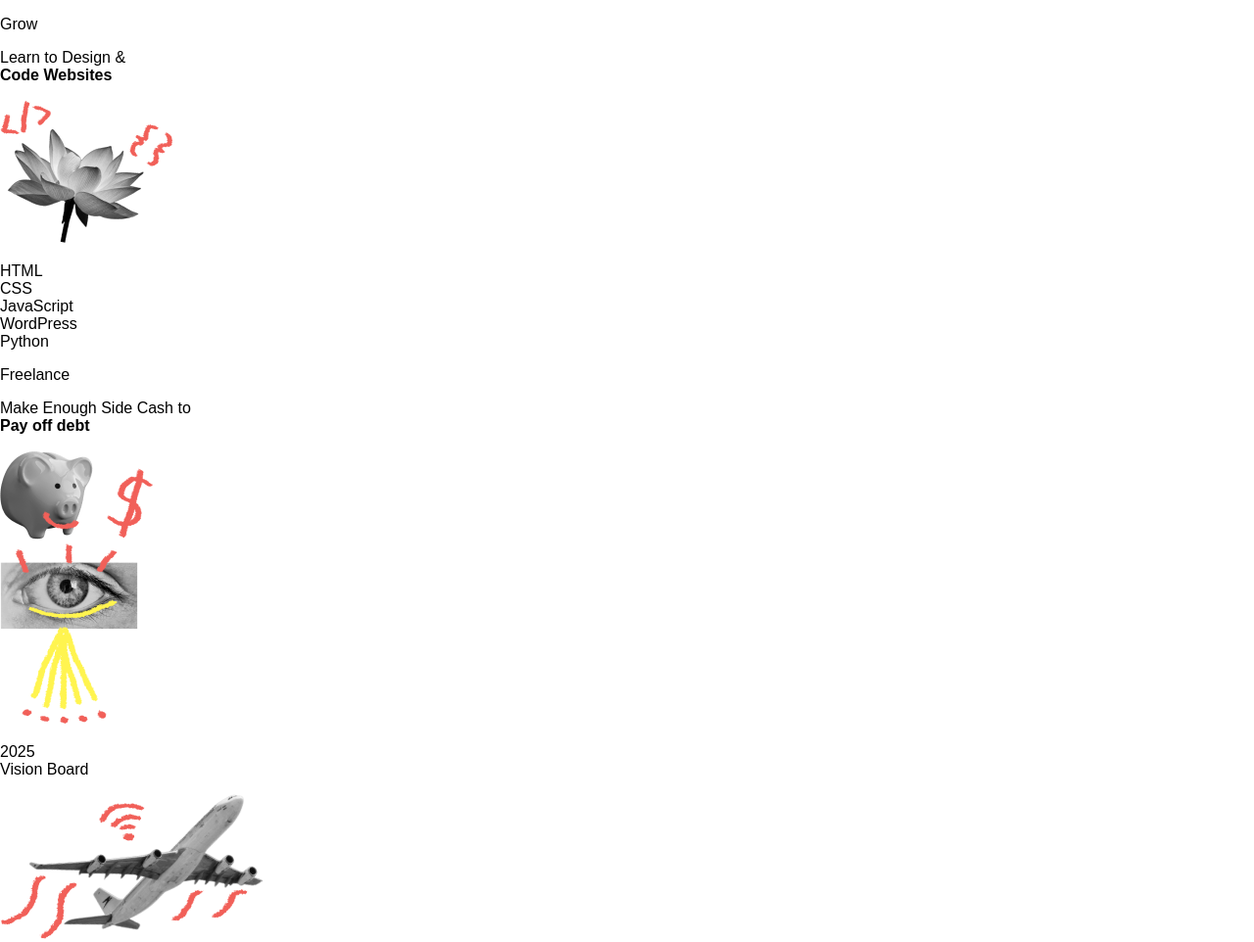
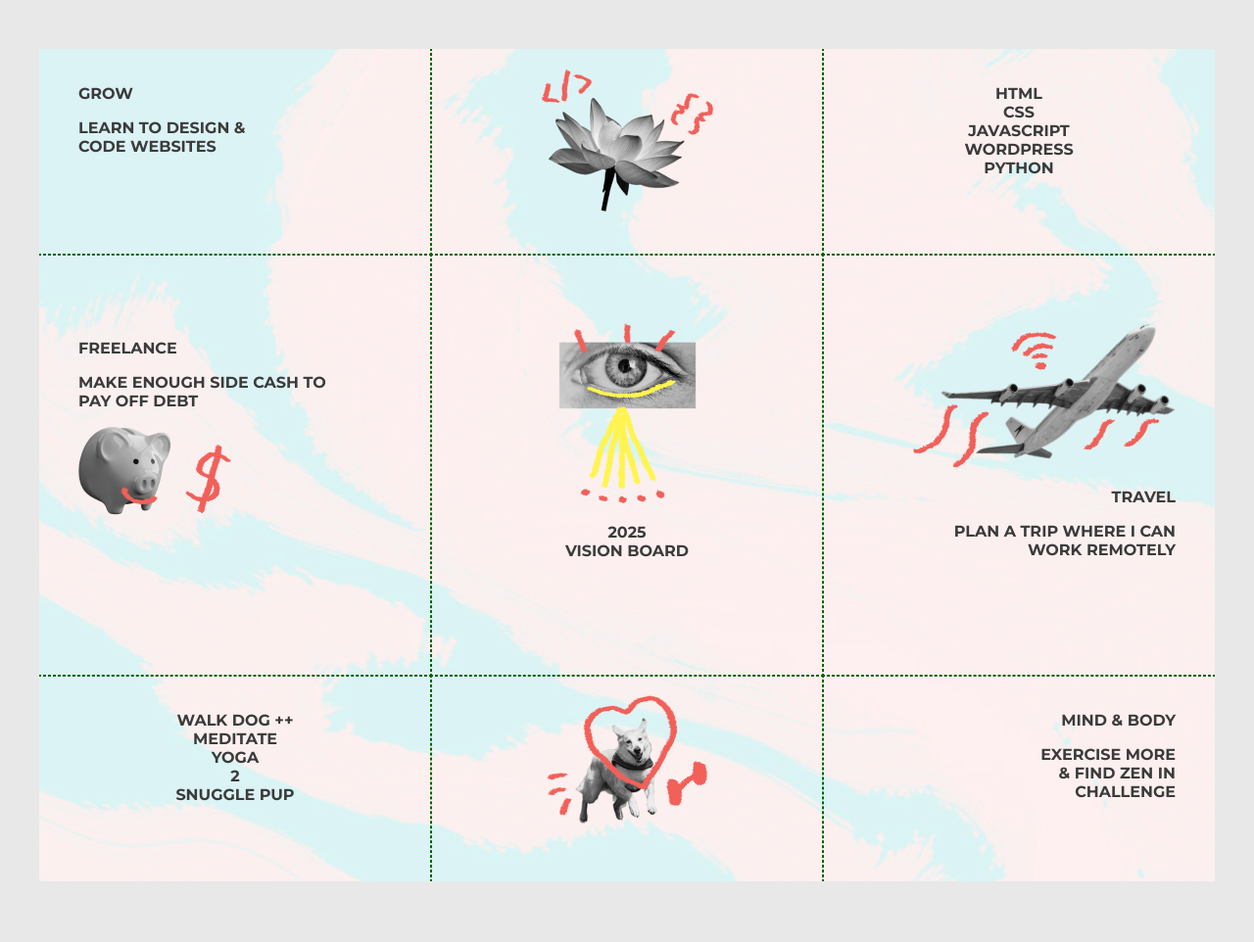
Before and after one commit to Raider-WilliamsEarl/vision-board, a plain HTML site: page index.html in a window 1280 px wide. Shown: the top 962 px of the page at 98% size. Drawn offline with Linux system fonts and the light colour scheme; files that its build step writes are made by us from their sources.

Commit message:
added css properties, grid and bg image

```diff
--- a/css/main.css
+++ b/css/main.css
@@ -0,0 +1,40 @@
+body {
+    background: #e8e8e8;
+    color: #3B3B3B;
+}
+
+#vision-board {
+    width: 1200px;
+    height: 850px;
+    margin: 50px auto;
+    overflow: auto;
+    background: url('../img/background.png');
+    background-size: cover;
+    font-family: 'Montserrat', serif;
+    text-transform: uppercase;
+}
+
+.block {
+    outline: 1px dashed darkgreen;
+    float: left;
+    box-sizing: border-box;
+    width: 400px;
+}
+
+.small-block {
+    height: 210px;
+    padding: 20px 40px;
+}
+
+.large-block {
+    height: 430px;
+    padding: 70px 40px;
+}
+
+.center {
+    text-align: center;
+}
+
+.right {
+    text-align: right;
+}
--- a/index.html
+++ b/index.html
@@ -4,8 +4,8 @@
 <head>
   <meta charset="utf-8" />
   <title>Vision Board Project</title>
-  <link rel="stylesheet" href="normalize.css" />
-  <link rel="stylesheet" href="main.css" />
+  <link rel="stylesheet" href="css/normalize.css" />
+  <link rel="stylesheet" href="css/main.css" />
   <link rel="preconnect" href="https://fonts.googleapis.com" />
   <link rel="preconnect" href="https://fonts.gstatic.com" crossorigin />
   <link
@@ -15,7 +15,7 @@
 
 <body>
   <div id="vision-board">
-    <div class="block">
+    <div class="block small-block">
       <p>
         <span class=highlight>Grow</span>
       </p>
@@ -24,10 +24,10 @@
         <strong>Code Websites</strong>
       </p>
     </div>
-    <div class="block">
+    <div class="block small-block center">
       <img src="img/flower.png" alt="greyscale flower with crayon drawn brackets curly braces">
     </div>
-    <div class="block">
+    <div class="block small-block center">
       <p>
         HTML<br>
         CSS<br>
@@ -36,7 +36,7 @@
         Python
       </p>
     </div>
-    <div class="block">
+    <div class="block large-block">
       <p>
         <span class=highlight>Freelance</span>
       </p>
@@ -46,14 +46,14 @@
       </p>
       <img src="img/piggy.png" alt="piggy bank with crayon drawn dollar sign">
     </div>
-    <div class="block">
+    <div class="block large-block center">
       <img src="img/eye.png" alt="eye with crayon drawn lines coming from it">
       <p>
         2025<br>
         Vision Board
       </p>
     </div>
-    <div class="block">
+    <div class="block large-block right">
       <img src="img/plane.png" alt="plane flying">
       <p>
         <span class="highlight">Travel</span></p>
@@ -62,7 +62,7 @@
         <strong>Work Remotely</strong>
       </p>
     </div>
-    <div class="block">
+    <div class="block small-block center">
       <p>
         Walk Dog ++<br>
         Meditate<br>
@@ -71,10 +71,10 @@
         Snuggle Pup
       </p>
     </div>
-    <div class="block">
+    <div class="block small-block center">
       <img src="img/doggo.png" alt="dog with crayon drawn heart around it">
     </div>
-    <div class="block">
+    <div class="block small-block right">
       <p>
         <p><span class="highlight">Mind & Body</span>
       </p>
```
